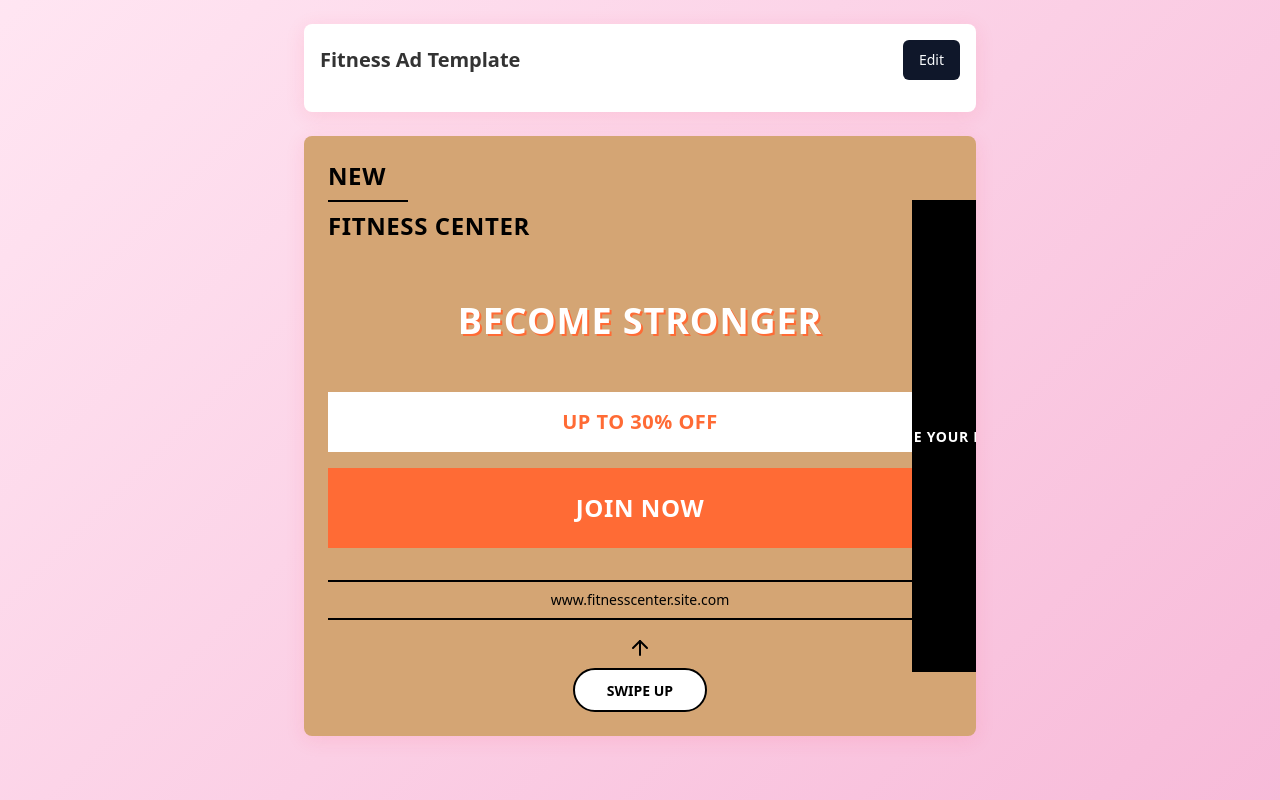
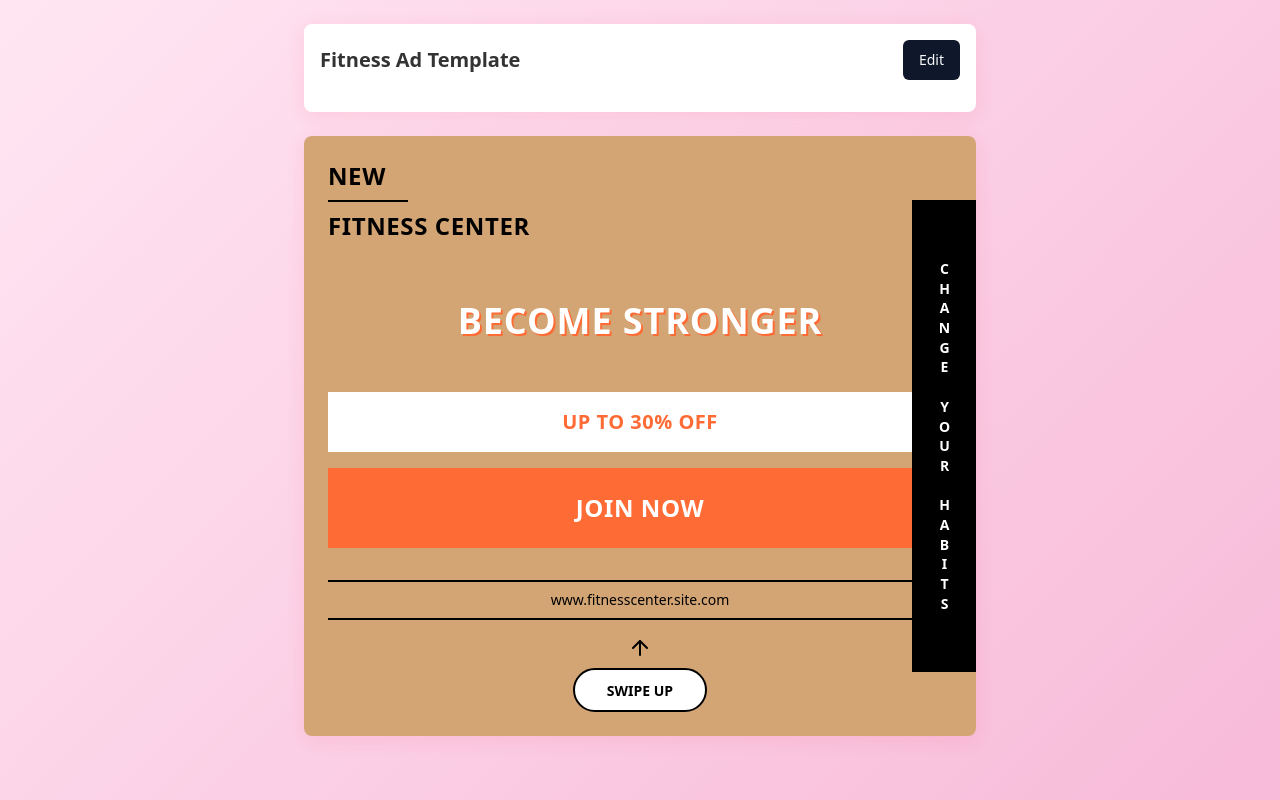
Before and after one commit to akashFairpe/mothers-day-ad-creator, a React (Vite) app: page /1 in a window 1280 px wide. Built offline with nearby package versions, Linux system fonts and the light colour scheme.

Commit message:
Fix: Vertical alignment of motivation text
Corrected the orientation of the motivation text in the fitness ad template to be vertically aligned.

```diff
--- a/src/components/FitnessAdTemplate.tsx
+++ b/src/components/FitnessAdTemplate.tsx
@@ -216,10 +216,10 @@ const FitnessAdTemplate = () => {
             style={{ backgroundColor: content.textColor }}
           >
             <div
-              className="text-white text-sm font-bold uppercase tracking-wider transform -rotate-90 whitespace-nowrap"
-              style={{ writingMode: 'vertical-rl', textOrientation: 'mixed' }}
+              className="text-white text-sm font-bold uppercase tracking-wider"
+              style={{ writingMode: 'vertical-rl', textOrientation: 'upright' }}
             >
-              {content.motivationText.split(' ').join(' ')}
+              {content.motivationText}
             </div>
           </div>
 
```
